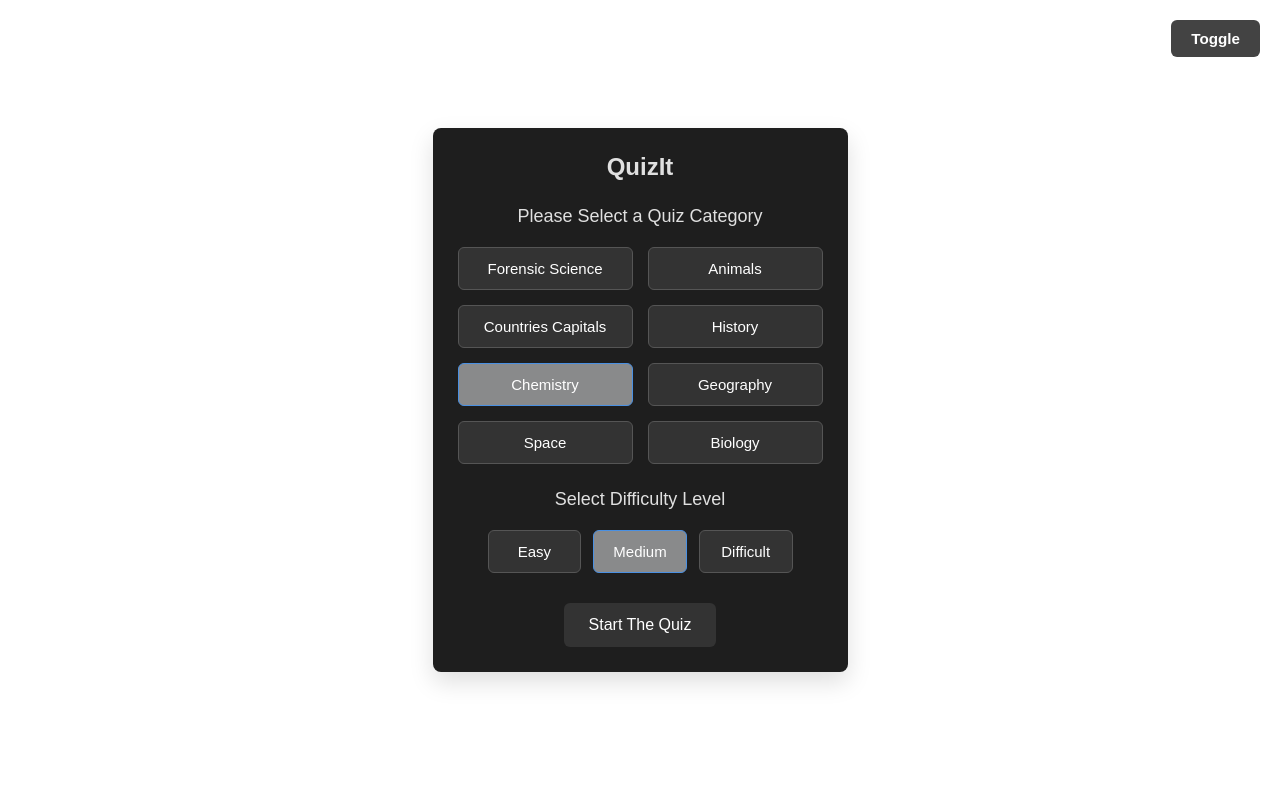
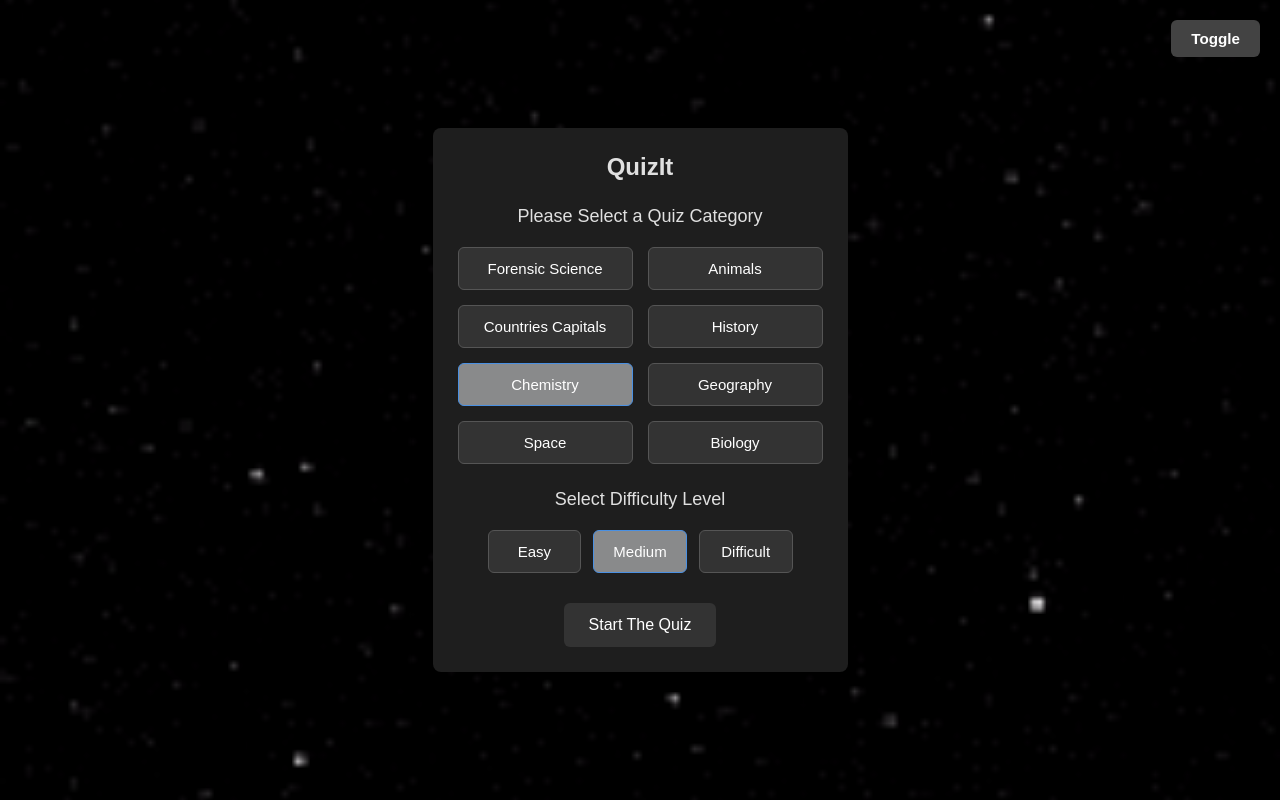
Before and after one commit to aq381636/quizapplication, a plain HTML site: page index.html in a window 1280 px wide. Both pictures are taken after a click on the button "Toggle". Drawn offline with nearby package versions, Linux system fonts and the light colour scheme.

Commit message:
projects filed uploaded with images updated

```diff
--- a/index.html
+++ b/index.html
@@ -77,7 +77,7 @@
   <!-- At the end of the quiz a message is shown and user can also try again and play -->
   <div class="result-popup popup-container">
     <div class="result-container quiz-box">
-      <img src=".vscode/200w.gif" class="result-img" alt="Celebration GIF" /> <!-- gif  -->
+      <img src="200w.gif" class="result-img" alt="Celebration GIF" /> <!-- gif  -->
       <h2 class="result-title">You are done with the Quiz</h2>
       <p class="result-message"></p>
       <button class="try-again-btn">Try Again</button>
--- a/stylesquiz.css
+++ b/stylesquiz.css
@@ -21,7 +21,7 @@
 
 
 body.dark-mode {
-  background: url('.vscode/starbackground.gif');
+  background: url('starbackground.gif');
   background-size: cover;
   background-repeat: no-repeat;
   background-position: center;
@@ -79,7 +79,7 @@ body {
   align-items: center;
   justify-content: center;
   min-height: 100vh;
-  background: url('.vscode/pastelbackground.gif');
+  background: url('pastelbackground.gif');
   background-size: cover;
   background-repeat: no-repeat;
   background-position: center;
```
